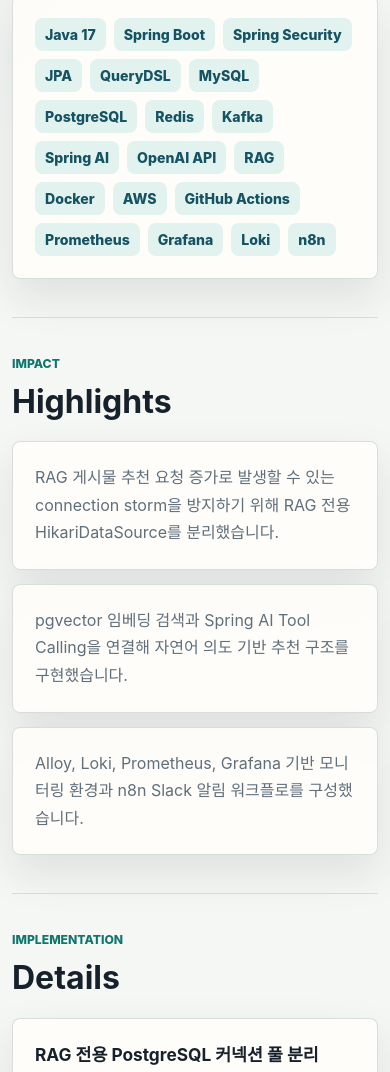
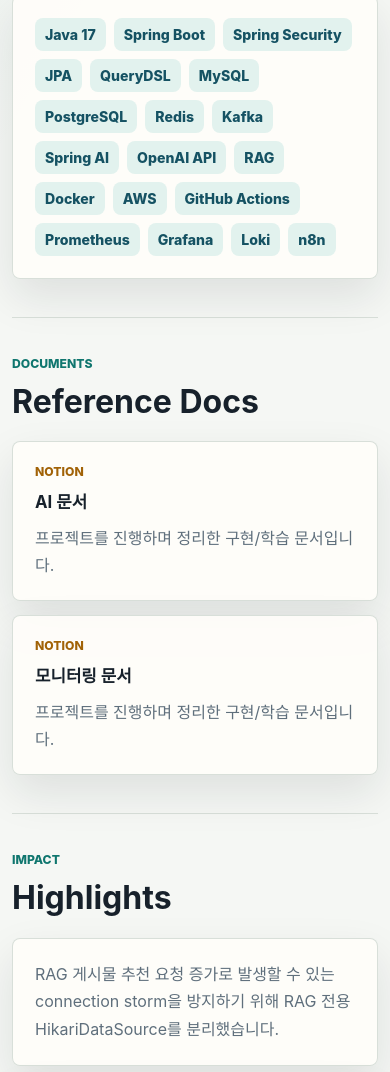
Before and after one commit to godchm/godchm.github.io, an Astro site: page /username.github.io/projects/hankkipot/ in a window 390 px wide. Shown: the part 928-2000 px from the top of the page. Built offline with nearby package versions, Linux system fonts and the light colour scheme; Astro itself is replaced by a stand-in of ours.

Commit message:
이력서 2차

```diff
--- a/src/data/projects.ts
+++ b/src/data/projects.ts
@@ -7,6 +7,16 @@
     team: '5인 백엔드 팀 개발',
     role: '백엔드, AI 설계, RAG 추천, 모니터링, n8n 알림 구축',
     github: 'https://github.com/Team3-Final-Project-SNS/Final-project',
+    docs: [
+      {
+        label: 'AI 문서',
+        url: 'https://app.notion.com/p/AI-481ea6a4f79d8359be818107f37e1787',
+      },
+      {
+        label: '모니터링 문서',
+        url: 'https://app.notion.com/p/a2cea6a4f79d83c58a4181de0249cb4b',
+      },
+    ],
     summary:
       '같은 학교 안에서 식사 동행을 찾는 서비스입니다. 자연어 의도를 반영한 추천을 위해 pgvector와 Spring AI Tool Calling 기반 RAG 구조를 도입했고, 운영 관점의 로그/메트릭 모니터링과 Slack 알림 자동화를 구축했습니다.',
     stack: [
@@ -61,6 +71,7 @@
     team: '1인 백엔드 개발',
     role: '주문/결제, 포인트, 이벤트 재시도, 캐시 최적화',
     github: 'https://github.com/godchm/sparta-coffee',
+    docs: [],
     summary:
       '복수 메뉴 주문, 포인트 충전 및 결제, 인기 검색어와 메뉴 조회 기능을 구현한 백엔드 서비스입니다. Redis 분산락과 낙관적 락으로 결제/포인트 동시성 문제를 제어하고, Kafka 이벤트 발행 실패를 Pending Event 패턴으로 분리했습니다.',
     stack: [
@@ -114,6 +125,12 @@
     team: '5인 백엔드 팀 개발',
     role: '리뷰/포트폴리오 도메인, 검색 최적화, 무중단 배포',
     github: 'https://github.com/Ready-s7/Readys7-project',
+    docs: [
+      {
+        label: '인덱스/검색 최적화 문서',
+        url: 'https://app.notion.com/p/2026-4-16-2026-4-22-946ea6a4f79d826c9e2e01df438746fd',
+      },
+    ],
     summary:
       '개발자와 의뢰자를 연결하는 용역 매칭 플랫폼입니다. 리뷰/포트폴리오 도메인을 설계하고, 10만 건 더미 데이터 기준 통합 검색 응답 시간을 약 1,800ms에서 90ms로 개선했습니다.',
     stack: [
@@ -169,6 +186,7 @@
     team: '5인 백엔드 팀 개발',
     role: '상품/주문 도메인, 다품목 주문 API, 정기구독 모델, 주문-포인트 연동',
     github: 'https://github.com/PX-Sparta/payment-project',
+    docs: [],
     summary:
       '이커머스 결제, 정기구독, 포인트를 통합한 백엔드 시스템입니다. 상품/주문 도메인과 다품목 주문 API, 정기구독 상태/청구 모델, 주문-포인트 연동을 구현하고 비관적 락 기반 재고 동시성 제어를 적용했습니다.',
     stack: [
--- a/src/pages/projects/[slug].astro
+++ b/src/pages/projects/[slug].astro
@@ -22,7 +22,10 @@
     <main class="shell">
       <nav class="topbar" aria-label="프로젝트 이동">
         <a class="back" href="/">← Home</a>
-        <a href={project.github}>GitHub</a>
+        <div>
+          <a href={project.github}>GitHub</a>
+          {project.docs?.[0] && <a href={project.docs[0].url}>Docs</a>}
+        </div>
       </nav>
 
       <section class="hero">
@@ -55,6 +58,26 @@
           {project.stack.map((tag) => <li>{tag}</li>)}
         </ul>
       </section>
+
+      {
+        project.docs && (
+          <section class="section">
+            <div class="section-title">
+              <p class="eyebrow">Documents</p>
+              <h2>Reference Docs</h2>
+            </div>
+            <div class="doc-grid">
+              {project.docs.map((doc) => (
+                <a class="doc-card" href={doc.url}>
+                  <span>Notion</span>
+                  <strong>{doc.label}</strong>
+                  <p>프로젝트를 진행하며 정리한 구현/학습 문서입니다.</p>
+                </a>
+              ))}
+            </div>
+          </section>
+        )
+      }
 
       <section class="section">
         <div class="section-title">
@@ -146,6 +169,11 @@
     font-weight: 850;
   }
 
+  .topbar div {
+    display: flex;
+    gap: 16px;
+  }
+
   .back {
     color: var(--ink);
   }
@@ -214,6 +242,7 @@
 
   .meta div,
   .tags,
+  .doc-card,
   .highlight-grid article,
   .detail-list article {
     border: 1px solid rgba(216, 223, 217, 0.98);
@@ -278,6 +307,47 @@
     gap: 14px;
   }
 
+  .doc-grid {
+    display: grid;
+    grid-template-columns: repeat(2, minmax(0, 1fr));
+    gap: 14px;
+  }
+
+  .doc-card {
+    padding: 22px;
+    transition:
+      transform 160ms ease,
+      box-shadow 160ms ease,
+      border-color 160ms ease;
+  }
+
+  .doc-card:hover {
+    border-color: rgba(15, 118, 110, 0.42);
+    box-shadow: 0 24px 54px rgba(23, 33, 43, 0.14);
+    transform: translateY(-3px);
+  }
+
+  .doc-card span {
+    display: block;
+    color: var(--gold);
+    font-size: 0.76rem;
+    font-weight: 850;
+    text-transform: uppercase;
+  }
+
+  .doc-card strong {
+    display: block;
+    margin-top: 10px;
+    color: var(--ink);
+    font-size: 1.05rem;
+  }
+
+  .doc-card p {
+    margin: 12px 0 0;
+    color: var(--muted);
+    line-height: 1.65;
+  }
+
   .highlight-grid article,
   .detail-list article {
     padding: 22px;
@@ -302,6 +372,7 @@
   @media (max-width: 860px) {
     .section,
     .meta,
+    .doc-grid,
     .highlight-grid {
       grid-template-columns: 1fr;
     }
```
Also changed, not shown: src/pages/index.astro (+53 -2 lines).
